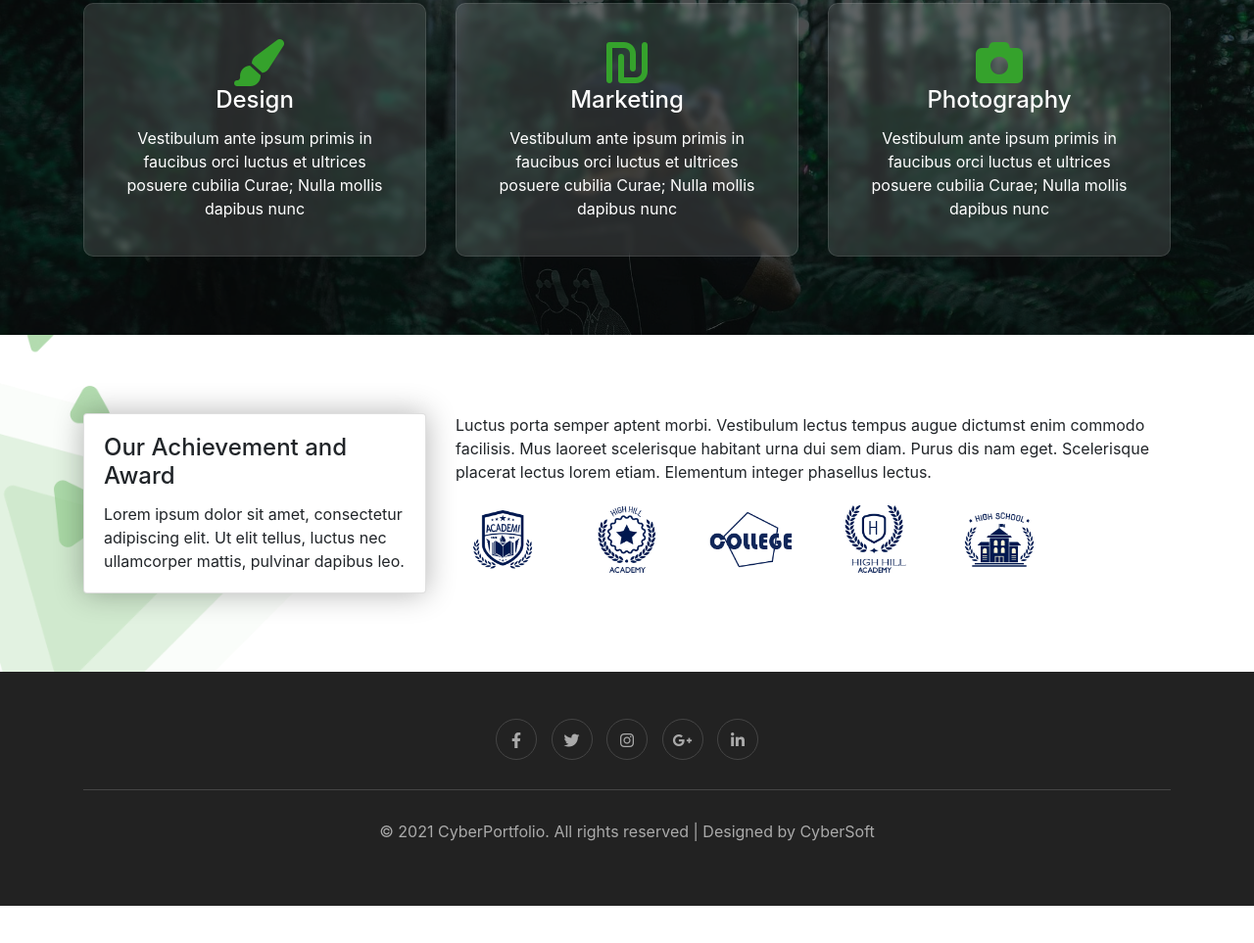
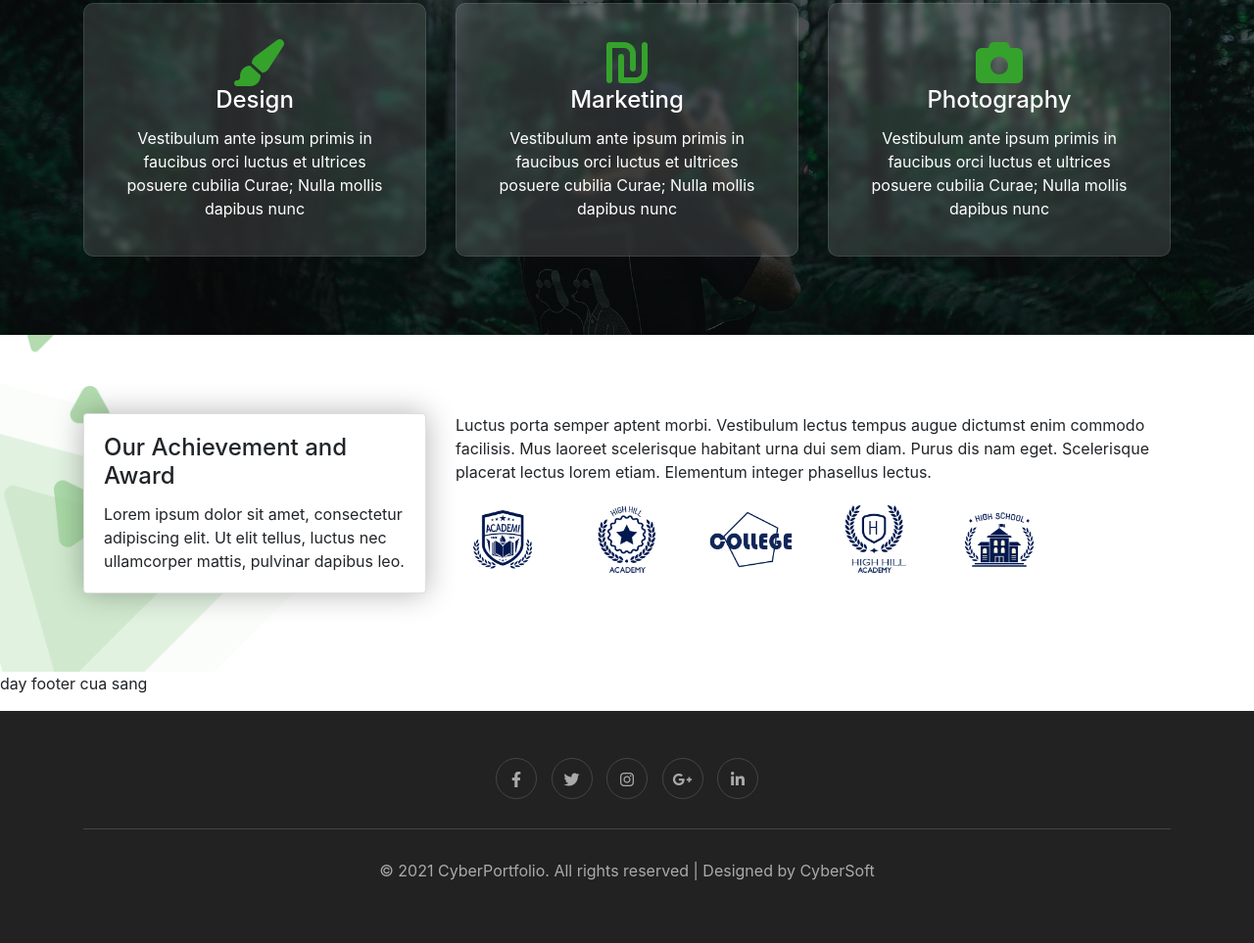
Before and after one commit to dang-ngoc-trong/bc32e_portfolio, a plain HTML site: page index.html in a window 1280 px wide. Shown: the part 2288-3251 px from the top of the page at 98% size. Before the commit the page ends 3213 px from the top, so only its background shows below. Drawn offline with nearby package versions, Linux system fonts and the light colour scheme; files whose address does not match are found by name.

Commit message:
footer by sang

```diff
--- a/index.html
+++ b/index.html
@@ -403,6 +403,7 @@
       </div>
     </section>
     <!-- footer  -->
+    <p>day footer cua sang</p>
     <footer class="py-5">
       <div class="container text-center text-white">
         <div class="footer__main">
```
